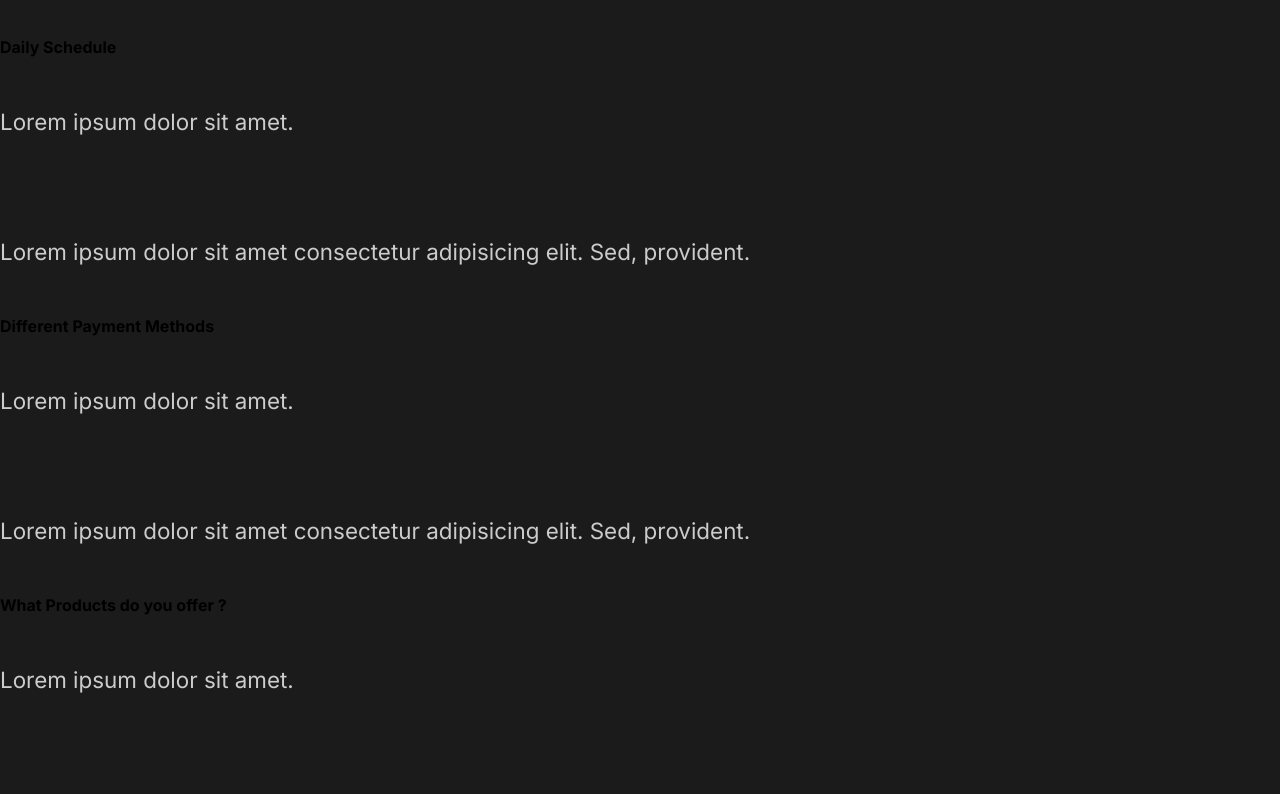
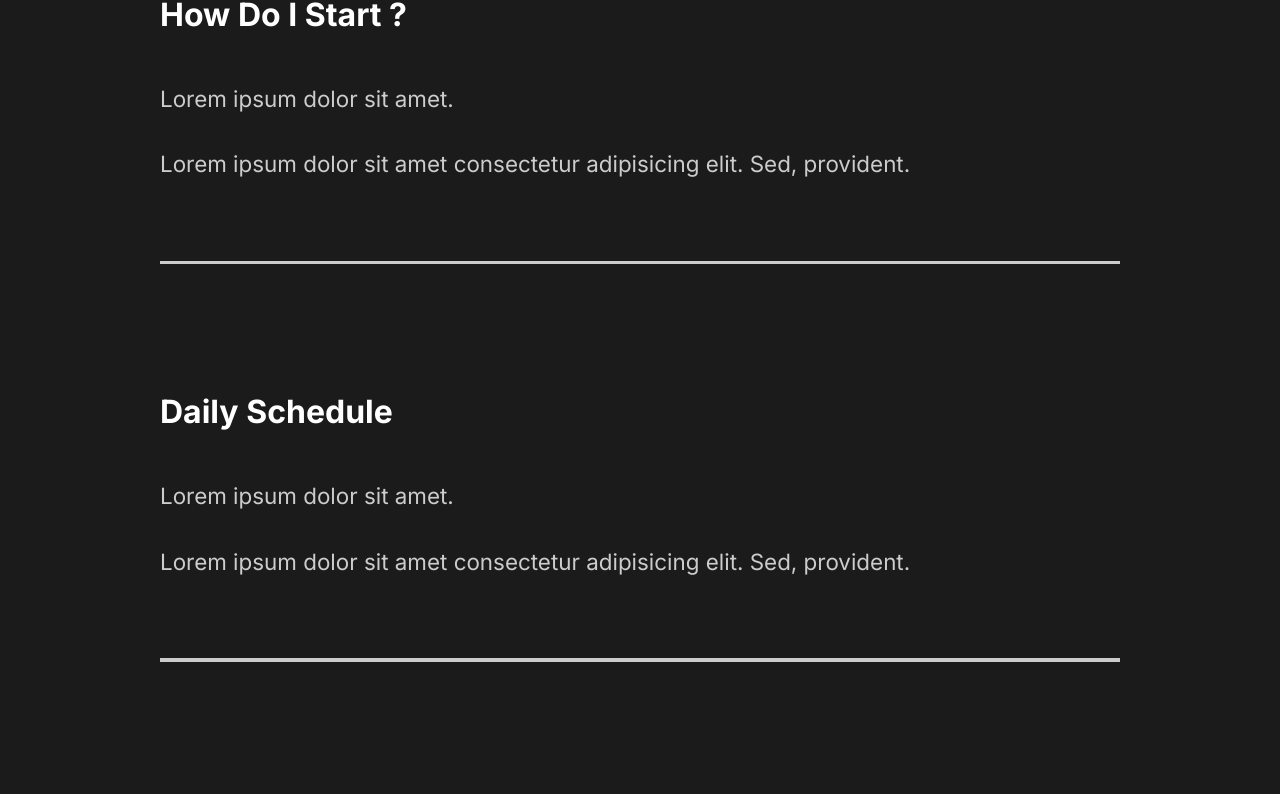
Before and after one commit to ryusufu/capture-studio, a React (Create React App) app: page / in a window 1280 px wide. Shown: the part 2390-3184 px from the top of the page. Built offline with nearby package versions, Linux system fonts and the light colour scheme.

Commit message:
7. Styled Faq section

```diff
--- a/src/components/FaqSection.js
+++ b/src/components/FaqSection.js
@@ -1,39 +1,77 @@
-
+import { About } from '../styles'
+import styled from 'styled-components'
 
 const FaqSection = () => {
     return (
-        <div className="faq">
+        <Faq>
             <h2>Any Questions <span>FAQ</span></h2>
             <div className="question">
                 <h4>How Do I Start ?</h4>
-                <p className="answer">
-                    Lorem ipsum dolor sit amet.
-                </p>
-                <p>Lorem ipsum dolor sit amet consectetur adipisicing elit. Sed, provident.</p>
+                <div className="answer">
+                    <p>Lorem ipsum dolor sit amet.</p>
+                    <p>Lorem ipsum dolor sit amet consectetur adipisicing elit. Sed, provident.</p>
+                </div>
+                <div className="faq-line"></div>
             </div>
+
             <div className="question">
                 <h4>Daily Schedule</h4>
-                <p className="answer">
-                    Lorem ipsum dolor sit amet.
-                </p>
-                <p>Lorem ipsum dolor sit amet consectetur adipisicing elit. Sed, provident.</p>
+                <div className="answer">
+                    <p>Lorem ipsum dolor sit amet.</p>
+                    <p>Lorem ipsum dolor sit amet consectetur adipisicing elit. Sed, provident.</p>
+                </div>
+                <div className="faq-line"></div>
             </div>
+
             <div className="question">
                 <h4>Different Payment Methods</h4>
-                <p className="answer">
-                    Lorem ipsum dolor sit amet.
-                </p>
-                <p>Lorem ipsum dolor sit amet consectetur adipisicing elit. Sed, provident.</p>
+                <div className="answer">
+                    <p>Lorem ipsum dolor sit amet.</p>
+                    <p>Lorem ipsum dolor sit amet consectetur adipisicing elit. Sed, provident.</p>
+                </div>
+                <div className="faq-line"></div>
             </div>
+
+
             <div className="question">
                 <h4>What Products do you offer ?</h4>
-                <p className="answer">
-                    Lorem ipsum dolor sit amet.
-                </p>
-                <p>Lorem ipsum dolor sit amet consectetur adipisicing elit. Sed, provident.</p>
+                <div className="answer">
+                    <p>Lorem ipsum dolor sit amet.</p>
+                    <p>Lorem ipsum dolor sit amet consectetur adipisicing elit. Sed, provident.</p>
+                </div>
+                <div className="faq-line"></div>
             </div>
-        </div>
+
+
+        </Faq>
     )
 }
 
+const Faq = styled(About)`
+    display: block;
+    span {
+        display: block;
+    }
+    h2 {
+        padding-bottom: 2rem;
+        font-weight: lighter;
+    }
+    .faq-line {
+        background: #cccccc;
+        height: 0.2rem;
+        margin: 2rem 0rem;
+        width: 100%;
+    }
+    .question {
+        padding: 3rem 0rem;
+        cursor: pointer;
+    }
+    .answer {
+        padding: 2rem 0rem;
+        p {
+            padding: 1rem 0rem;
+        }
+    }
+`
+
 export default FaqSection
--- a/src/components/GlobalStyle.js
+++ b/src/components/GlobalStyle.js
@@ -38,6 +38,7 @@
 
     h4 {
         font-weight: bold;
+        font-size: 2rem;
     }
 
     span {
```
Also changed, not shown: src/components/Nav.js (added), 1 other file (tests, documents, lock files or other folders).
